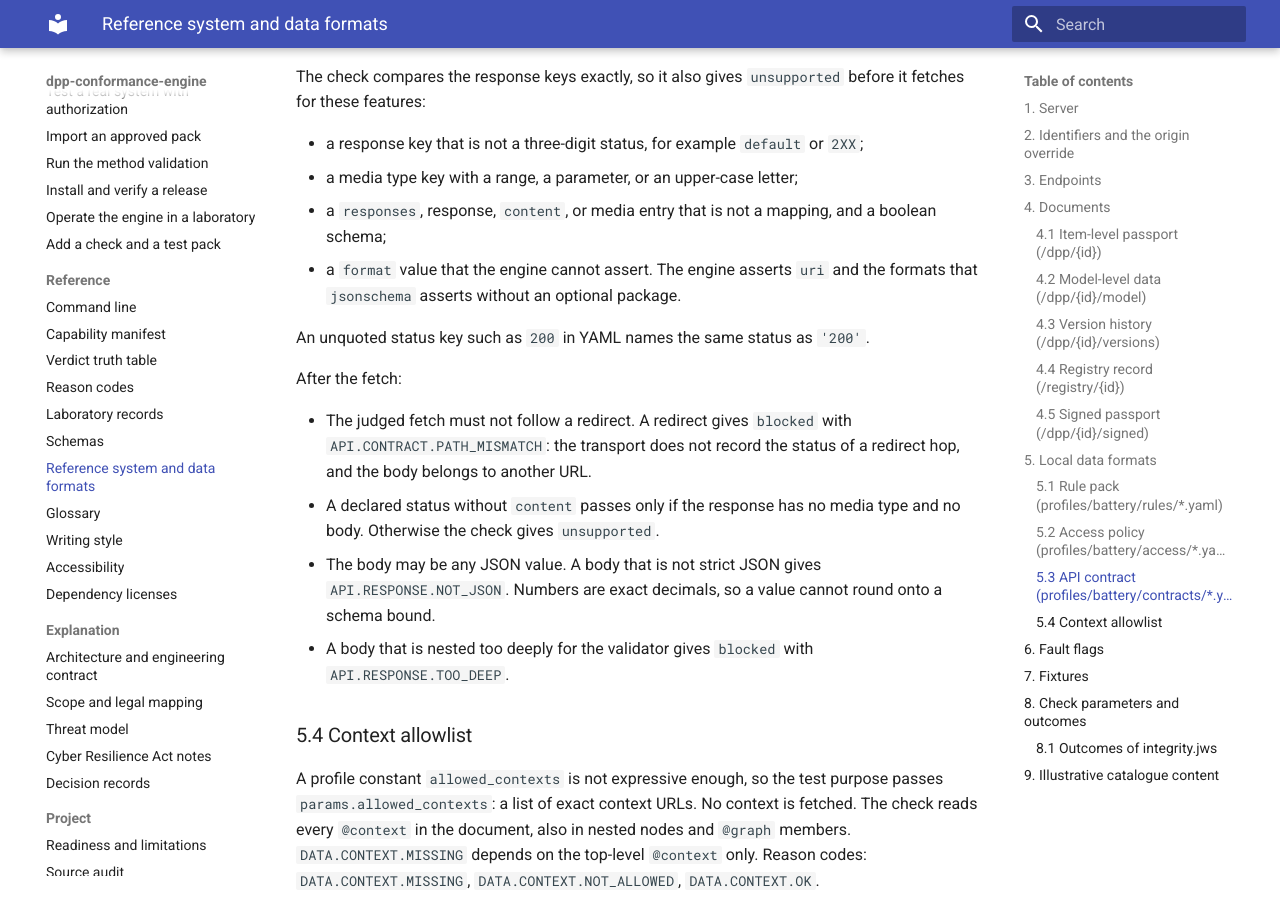
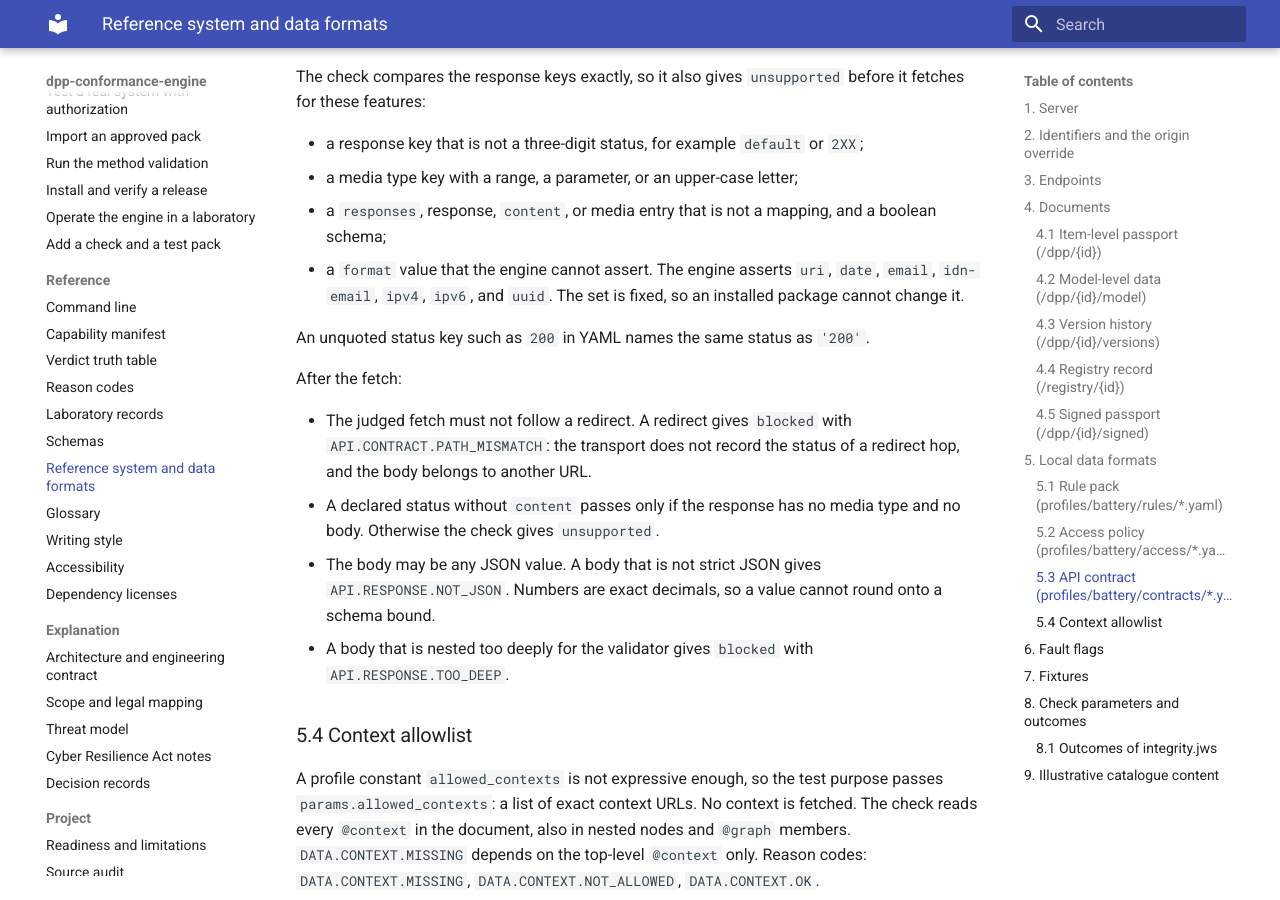
Before and after one commit to hadijannat/dpp-conformance-engine, an MkDocs documentation site: the page built from docs/reference/reference-system.md, in a window 1280 px wide and 900 px high, scrolled down 8916 px. Built offline with MkDocs 1.6.1 and Material for MkDocs 9.7.7, drawn with Linux system fonts in a browser that asks for light colours; the version menu is left out.

Commit message:
fix(data): pin the asserted formats and read any RFC 3339 fraction
Follow-up of the agent review of the adapters, 2026-10-18 (not an audit):

- api-common-8, data-lifecycle-9: the format checker is a fixed set
  (uri, date, email, idn-email, ipv4, ipv6, uuid). An installed optional
  package can no longer change what a run asserts. time, date-time,
  hostname, and regex are not asserted, so a schema that uses them is
  not passed.
- data-lifecycle-2: an RFC 3339 fraction may have any number of digits.

CHANGELOG.md and docs/readiness.md list the review record.

Co-Authored-By: Claude Opus 5.5 <noreply@anthropic.com>

```diff
--- a/docs/reference/reference-system.md
+++ b/docs/reference/reference-system.md
@@ -362,8 +362,8 @@ for these features:
 - a response key that is not a three-digit status, for example `default` or `2XX`;
 - a media type key with a range, a parameter, or an upper-case letter;
 - a `responses`, response, `content`, or media entry that is not a mapping, and a boolean schema;
-- a `format` value that the engine cannot assert. The engine asserts `uri` and the formats that
-  `jsonschema` asserts without an optional package.
+- a `format` value that the engine cannot assert. The engine asserts `uri`, `date`, `email`,
+  `idn-email`, `ipv4`, `ipv6`, and `uuid`. The set is fixed, so an installed package cannot change it.
 
 An unquoted status key such as `200` in YAML names the same status as `'200'`.
 
```
Also changed, not shown: CHANGELOG.md (+18 -0 lines), docs/readiness.md (+1 -0 lines), 3 other files.
